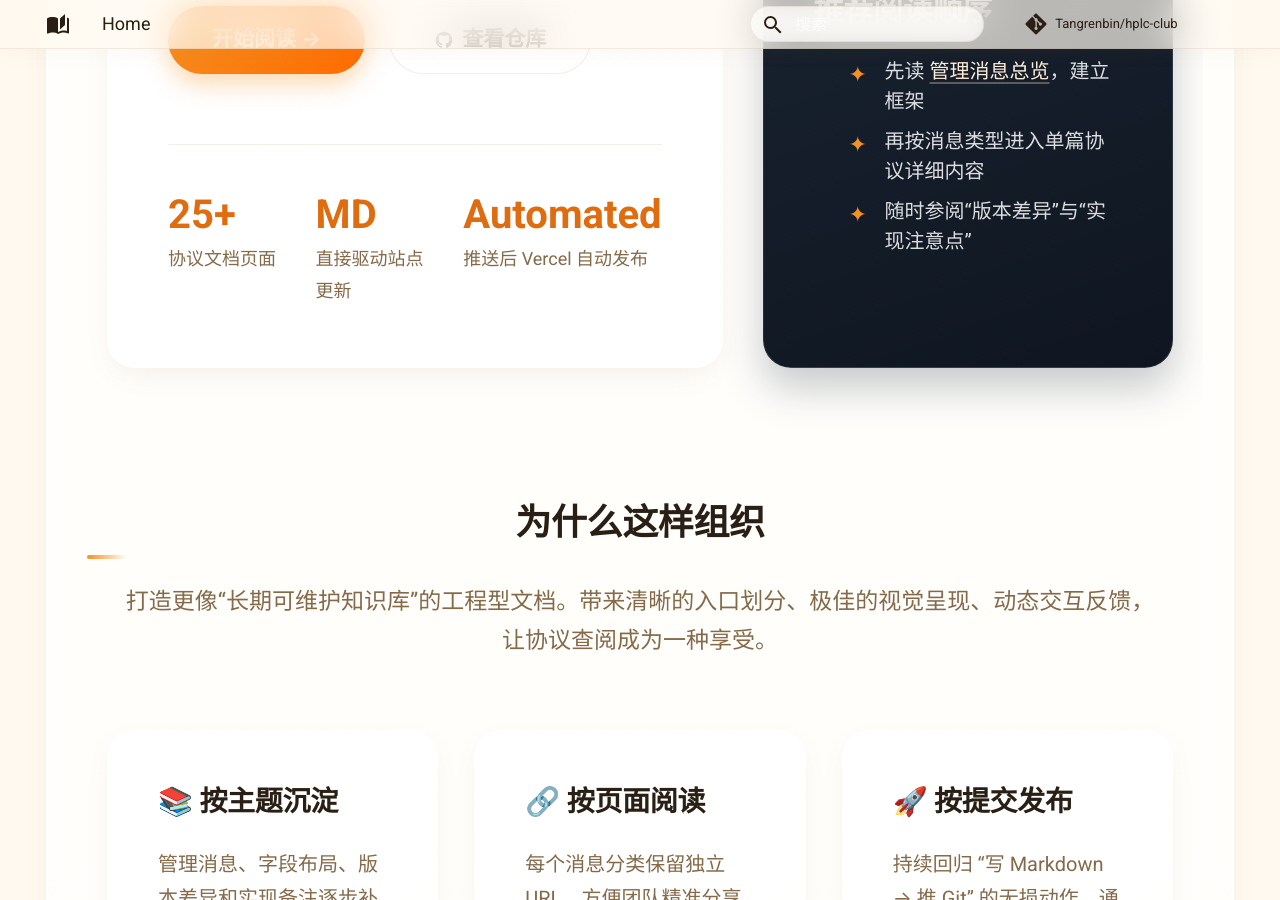
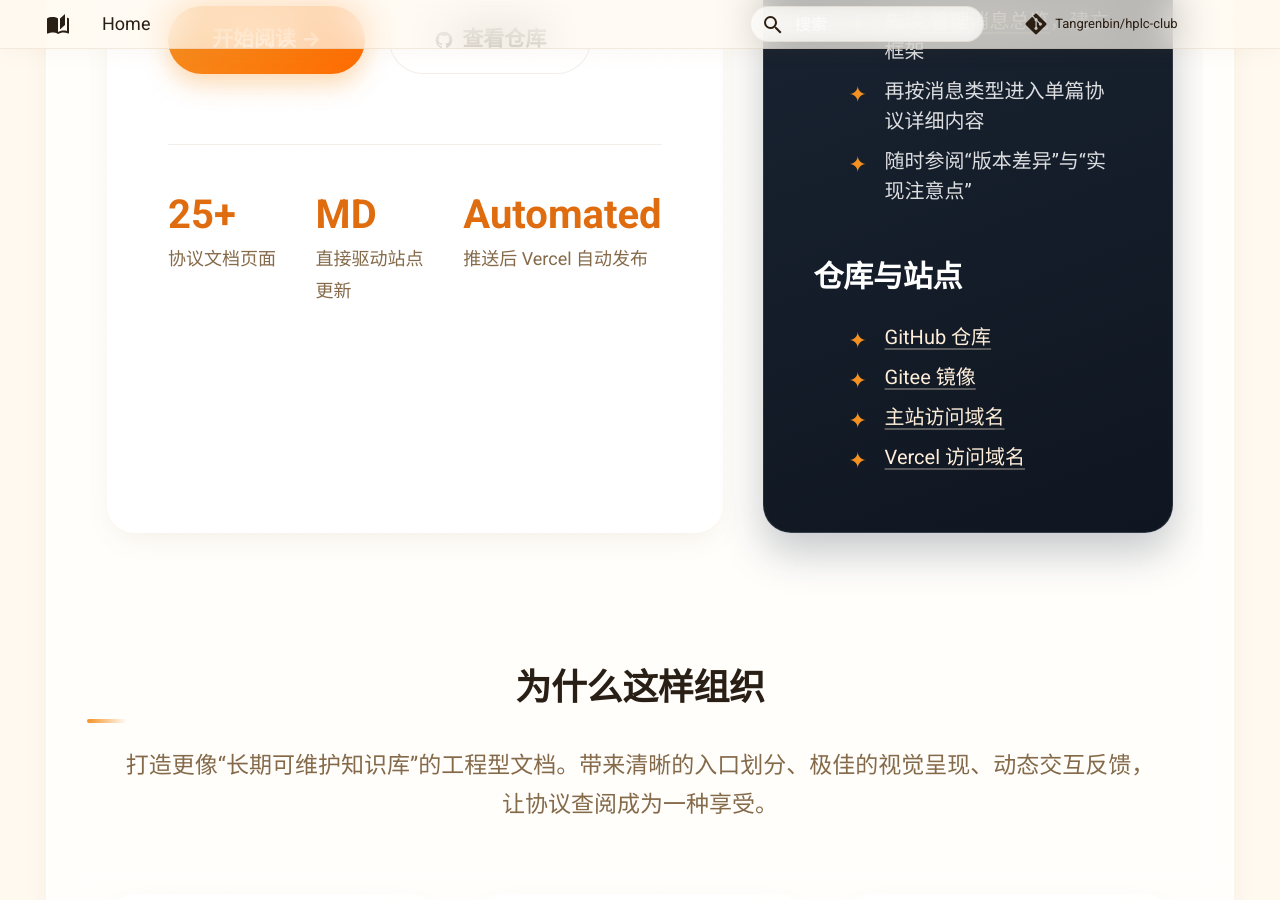
Before and after one commit to Tangrenbin/hplc-club, an MkDocs documentation site: the page built from md_doc/index.md, in a window 1280 px wide and 900 px high, scrolled down 698 px. Built offline with MkDocs 1.6.1 and Material for MkDocs 9.7.7, drawn with Linux system fonts in a browser that asks for light colours; comment, search, counter and statistics services are not loaded.

Commit message:
新增了“项目地址与在线站点”区块，方便仓库访问者直接看到 GitHub、Gitee 和两个线上域名

```diff
--- a/md_doc/index.md
+++ b/md_doc/index.md
@@ -52,6 +52,14 @@ hide:
           <li>先读 <a href="00_message-manager/">管理消息总览</a>，建立框架</li>
           <li>再按消息类型进入单篇协议详细内容</li>
           <li>随时参阅“版本差异”与“实现注意点”</li>
+        </ul>
+
+        <h2>仓库与站点</h2>
+        <ul>
+          <li><a href="https://github.com/Tangrenbin/hplc-club">GitHub 仓库</a></li>
+          <li><a href="https://gitee.com/tangrenbin/hplc-club">Gitee 镜像</a></li>
+          <li><a href="https://hplc-club.990124.xyz/">主站访问域名</a></li>
+          <li><a href="https://hplc-club.vercel.app/">Vercel 访问域名</a></li>
         </ul>
       </aside>
     </div>
--- a/mkdocs.yml
+++ b/mkdocs.yml
@@ -4,6 +4,7 @@ repo_url: https://github.com/Tangrenbin/hplc-club
 repo_name: Tangrenbin/hplc-club
 docs_dir: md_doc
 site_dir: site
+site_url: https://hplc-club.990124.xyz/
 
 theme:
   name: material
```
Also changed, not shown: README.md (+7 -0 lines).
